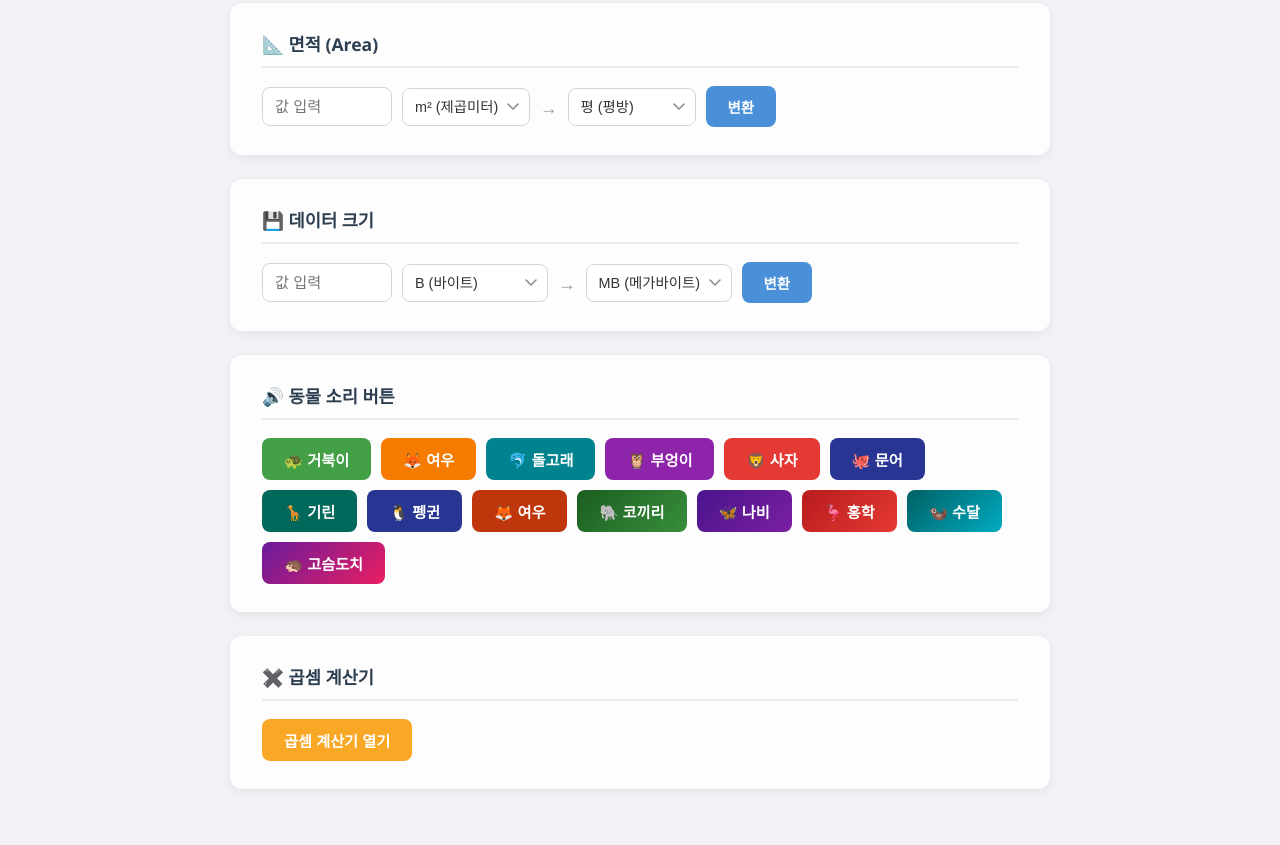
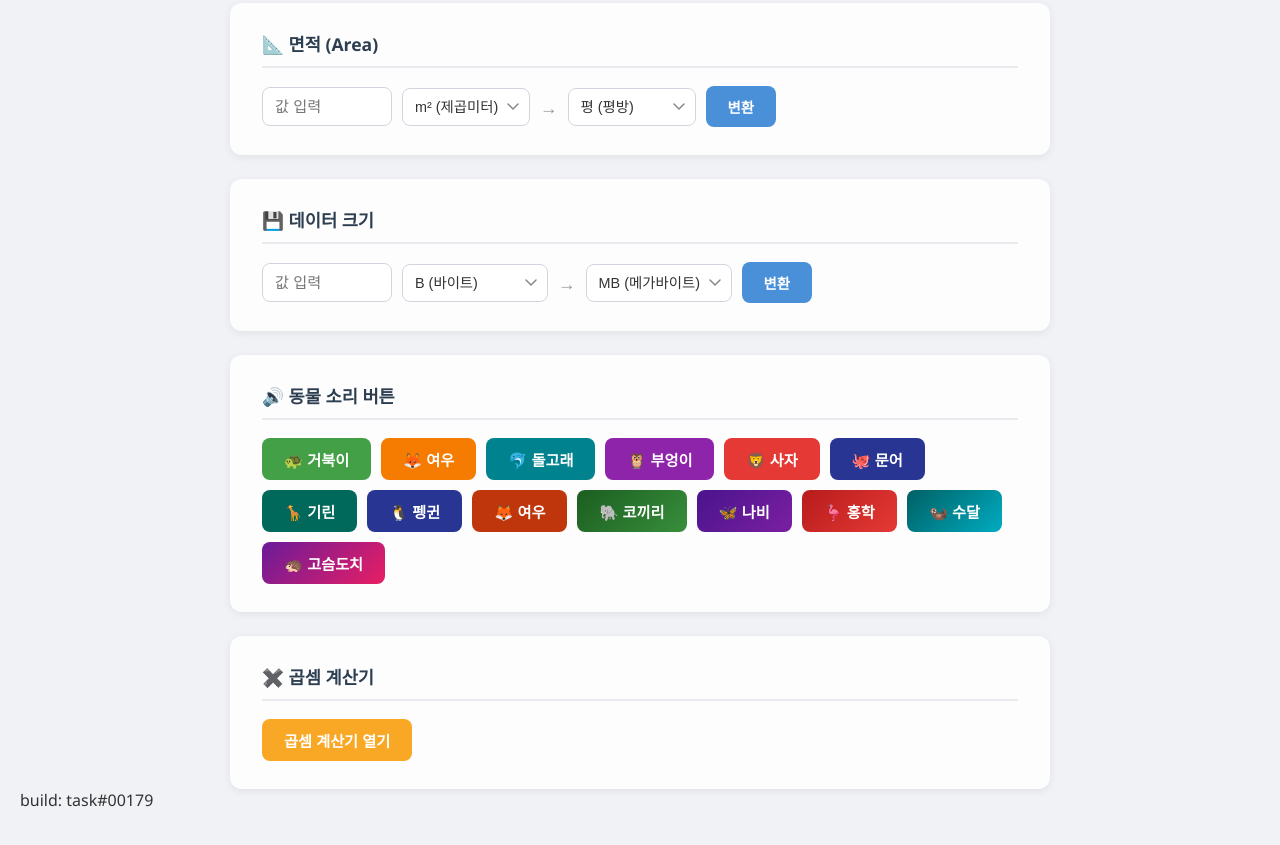
Before and after one commit to seungkeolkim/test-web-service, a plain HTML site: page index.html in a window 1280 px wide. Shown: the part 1081-1926 px from the top of the page. Drawn offline with Linux system fonts and the light colour scheme.

Commit message:
[00179][tg:SeungKeol] 00179-1: 파이프라인 스모크 테스트용 최소 변경

```diff
--- a/index.html
+++ b/index.html
@@ -284,5 +284,8 @@
   <!-- 변환 로직 및 DOM 이벤트 바인딩 -->
   <script src="script.js"></script>
 
+  <!-- 파이프라인 빌드 태그 -->
+  <footer class="build-tag">build: task#00179</footer>
+
 </body>
 </html>
```
